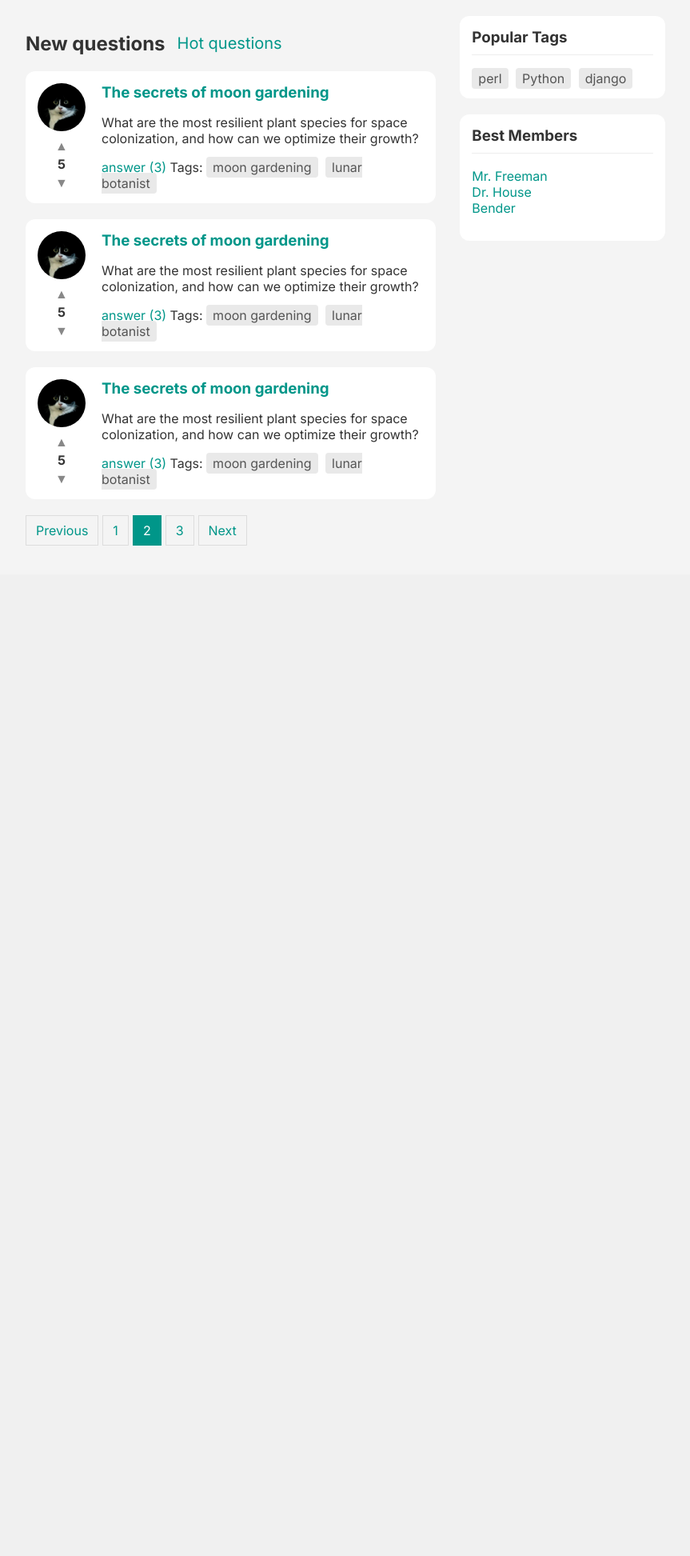
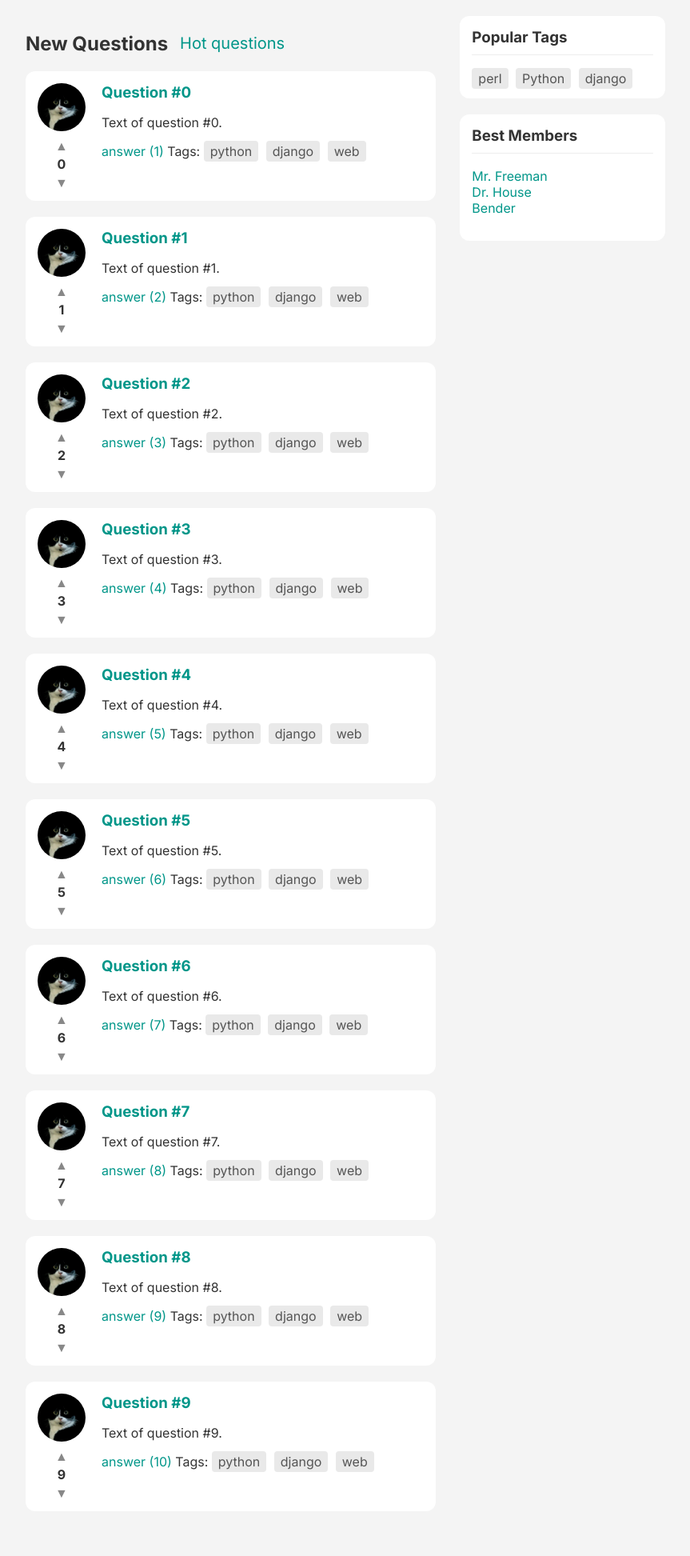
Before and after one commit to artiomkovalev/VK_WEB_2025, a Django app: page / in a window 1280 px wide. Shown: the part 111-2056 px from the top of the page at 80% size, without its empty margins (208-1071 px from the left). Before the commit the page ends 793 px from the top, so only its background shows below. Run offline with Django 4.2, Linux system fonts and the light colour scheme.

Commit message:
feat: completed task 2

```diff
--- a/askpupkin/static/css/main.css
+++ b/askpupkin/static/css/main.css
@@ -133,6 +133,7 @@ a:hover {
   margin-bottom: 20px;
   gap: 20px;
   border-radius: 12px;
+  max-width: 600px;
 }
 
 .question-item .vote-controls {
@@ -171,6 +172,7 @@ a:hover {
   padding: 0;
   display: flex;
   gap: 5px;
+  flex-wrap: wrap;
 }
 .pagination li a {
   padding: 8px 12px;
--- /dev/null
+++ b/askpupkin/templates/_pagination.html
@@ -0,0 +1,19 @@
+<nav>
+  <ul class="pagination">
+    {% if page_obj.has_previous %}
+    <li><a href="?page={{ page_obj.previous_page_number }}">&laquo; Previous</a></li>
+    {% endif %}
+
+    {% for p in page_obj.paginator.page_range %}
+    {% if p == page_obj.number %}
+    <li class="active"><a href="?page={{ p }}">{{ p }}</a></li>
+    {% else %}
+    <li><a href="?page={{ p }}">{{ p }}</a></li>
+    {% endif %}
+    {% endfor %}
+
+    {% if page_obj.has_next %}
+    <li><a href="?page={{ page_obj.next_page_number }}">Next &raquo;</a></li>
+    {% endif %}
+  </ul>
+</nav>
--- a/askpupkin/templates/base.html
+++ b/askpupkin/templates/base.html
@@ -12,7 +12,7 @@
 
   <header class="header">
     <div class="header-inner">
-      <a href="/" class="logo">AskPupkin</a>
+      <a href="{% url 'index' %}" class="logo">AskPupkin</a>
       <div class="search-form">
         <svg width="24" height="24" viewBox="0 0 24 24" fill="none" xmlns="http://www.w3.org/2000/svg">
           <g clip-path="url(#clip0_2_11)">
@@ -32,7 +32,7 @@
         <div class="user-block-main">
           <span>Dr. Pepper</span>
           <div class="user-block-actions">
-            <a href="/settings">settings</a>
+            <a href="{% url 'settings' %}">settings</a>
             <a href="/logout">log out</a>
           </div>
         </div>
@@ -49,9 +49,9 @@
       <div class="sidebar-block">
         <h3>Popular Tags</h3>
         <div class="tags">
-          <a href="/tag/perl">perl</a>
-          <a href="/tag/python">Python</a>
-          <a href="/tag/django">django</a>
+          <a href="{% url 'tag' tag_name='perl' %}">perl</a>
+          <a href="{% url 'tag' tag_name='python' %}">Python</a>
+          <a href="{% url 'tag' tag_name='django' %}">django</a>
         </div>
       </div>
       <div class="sidebar-block">
--- a/askpupkin/templates/index.html
+++ b/askpupkin/templates/index.html
@@ -8,39 +8,37 @@
 {% else %}
   <div class="questions-header">
     <h2>{{ title }}</h2>
-    <a href="/hot">Hot questions</a>
+    {% if title == 'New Questions' %}
+      <a href="{% url 'hot' %}">Hot questions</a>
+    {% else %}
+      <a href="{% url 'index' %}">New questions</a>
+    {% endif %}
   </div>
 {% endif %}
-{% for i in "123" %}
+{% for question in page %}
 <div class="question-item">
   <div class="vote-controls">
     <img src="{% static 'images/cat.jpg' %}" alt="avatar">
     <a href="#" class="vote-arrow">▲</a>
-      <span class="vote-count">5</span>
+      <span class="vote-count">{{ question.rating }}</span>
     <a href="#" class="vote-arrow">▼</a>
   </div>
   <div class="question-content">
-    <h3><a href="/question/{{ i }}">The secrets of moon gardening</a></h3>
-    <p>What are the most resilient plant species for space colonization, and how can we optimize their growth?</p>
+    <h3><a href="{% url 'question' question_id=question.id %}">{{ question.title }}</a></h3>
+    <p>{{ question.text }}</p>
     <div class="question-meta">
-      <a href="/question/{{ i }}/#answers">answer (3)</a>
+      <a href="{% url 'question' question_id=question.id %}#answers">answer ({{ forloop.counter }})</a>
       <span class="tags">
         Tags:
-        <a href="/tag/moon">moon gardening</a>
-        <a href="/tag/botany">lunar botanist</a>
+        {% for tag in question.tags %}
+          <a href="{% url 'tag' tag_name=tag %}">{{ tag }}</a>
+        {% endfor %}
       </span>
     </div>
   </div>
 </div>
 {% endfor %}
 
-<nav>
-  <ul class="pagination">
-    <li><a href="#">Previous</a></li>
-    <li><a href="#">1</a></li>
-    <li class="active"><a href="#">2</a></li>
-    <li><a href="#">3</a></li>
-    <li><a href="#">Next</a></li>
-  </ul>
-</nav>
+{% include '_pagination.html' %}
+
 {% endblock %}
--- a/questions/urls.py
+++ b/questions/urls.py
@@ -3,10 +3,11 @@ from . import views
 
 urlpatterns = [
   path('', views.index, name='index'),
+  path('hot/', views.hot, name='hot'),
+  path('tag/<str:tag_name>/', views.tag, name='tag'),
   path('question/<int:question_id>/', views.question, name='question'),
+  path('login/', views.login, name='login'),
+  path('signup/', views.signup, name='signup'),
   path('ask/', views.ask, name='ask'),
-  path('login/', views.login, name='login'),
-  path('register/', views.signup, name='signup'),
   path('settings/', views.settings, name='settings'),
-  path('tag/<str:tag_name>/', views.tag, name='tag')
 ]
--- a/questions/views.py
+++ b/questions/views.py
@@ -1,14 +1,77 @@
 from django.shortcuts import render
+from django.core.paginator import Paginator, EmptyPage, PageNotAnInteger
+
+QUESTIONS = [
+  {
+    'id': i,
+    'title': f'Question #{i}',
+    'text': f'Text of question #{i}.',
+    'tags': ['python', 'django', 'web'],
+    'rating': i,
+  } for i in range(30)
+]
+
+ANSWERS = [
+  {
+      'id': i,
+      'text': f'Answer #{i}.',
+      'rating': i,
+  } for i in range(100)
+]
+
+HOT_QUESTIONS = sorted(QUESTIONS, key=lambda q: q['rating'], reverse=True)
+
+def paginate(objects_list, request, per_page=10):
+  paginator = Paginator(objects_list, per_page)
+  page_number = request.GET.get('page')
+  try:
+    page = paginator.page(page_number)
+  except PageNotAnInteger:
+    page = paginator.page(1)
+  except EmptyPage:
+    page = paginator.page(paginator.num_pages)
+  return page
 
 def index(request):
-  context = {'title': 'New questions'}
+  page = paginate(QUESTIONS, request)
+  context = {
+    'page': page,
+    'title': 'New Questions',
+    'hot_questions': HOT_QUESTIONS[:5]
+  }
+  return render(request, 'index.html', context)
+
+def hot(request):
+  page = paginate(HOT_QUESTIONS, request)
+  context = {
+    'page': page,
+    'title': 'Hot Questions',
+    'hot_questions': HOT_QUESTIONS[:5]
+  }
+  return render(request, 'index.html', context)
+
+def tag(request, tag_name):
+  questions_by_tag = [q for q in QUESTIONS if tag_name in q['tags']]
+  page = paginate(questions_by_tag, request)
+  context = {
+    'page': page,
+    'tag_name': tag_name,
+    'hot_questions': HOT_QUESTIONS[:5]
+  }
   return render(request, 'index.html', context)
 
 def question(request, question_id):
-  return render(request, 'question.html')
-
-def ask(request):
-  return render(request, 'ask.html')
+  try:
+    question_item = QUESTIONS[question_id]
+  except IndexError:
+    return render(request, '404.html')
+  page = paginate(ANSWERS, request, per_page=3)
+  context = {
+      'question': question_item,
+      'answers': page,
+      'hot_questions': HOT_QUESTIONS[:5]
+  }
+  return render(request, 'question.html', context)
 
 def login(request):
   return render(request, 'login.html')
@@ -16,9 +79,8 @@ def login(request):
 def signup(request):
   return render(request, 'signup.html')
 
+def ask(request):
+  return render(request, 'ask.html')
+
 def settings(request):
   return render(request, 'settings.html')
-
-def tag(request, tag_name):
-  context = {'tag_name': tag_name}
-  return render(request, 'index.html', context)
```
Also changed, not shown: askpupkin/templates/question.html (+15 -10 lines).
